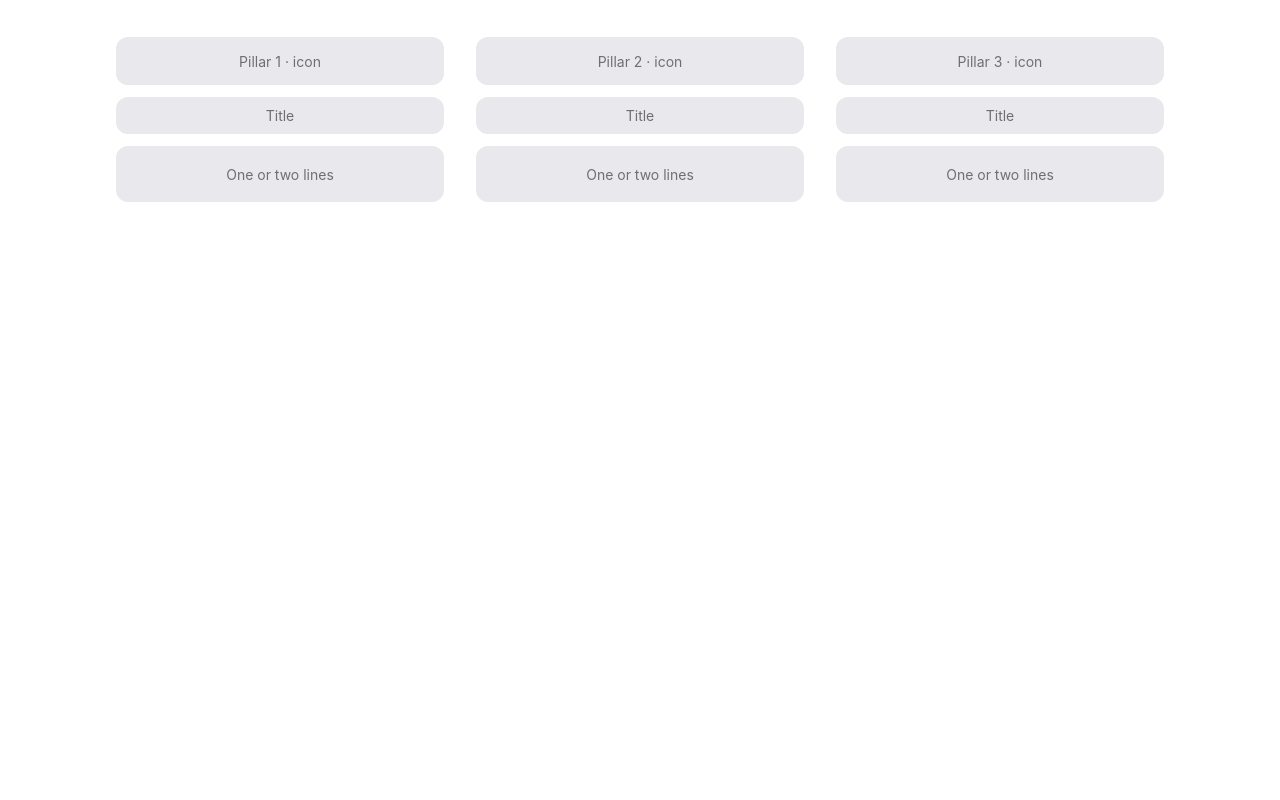
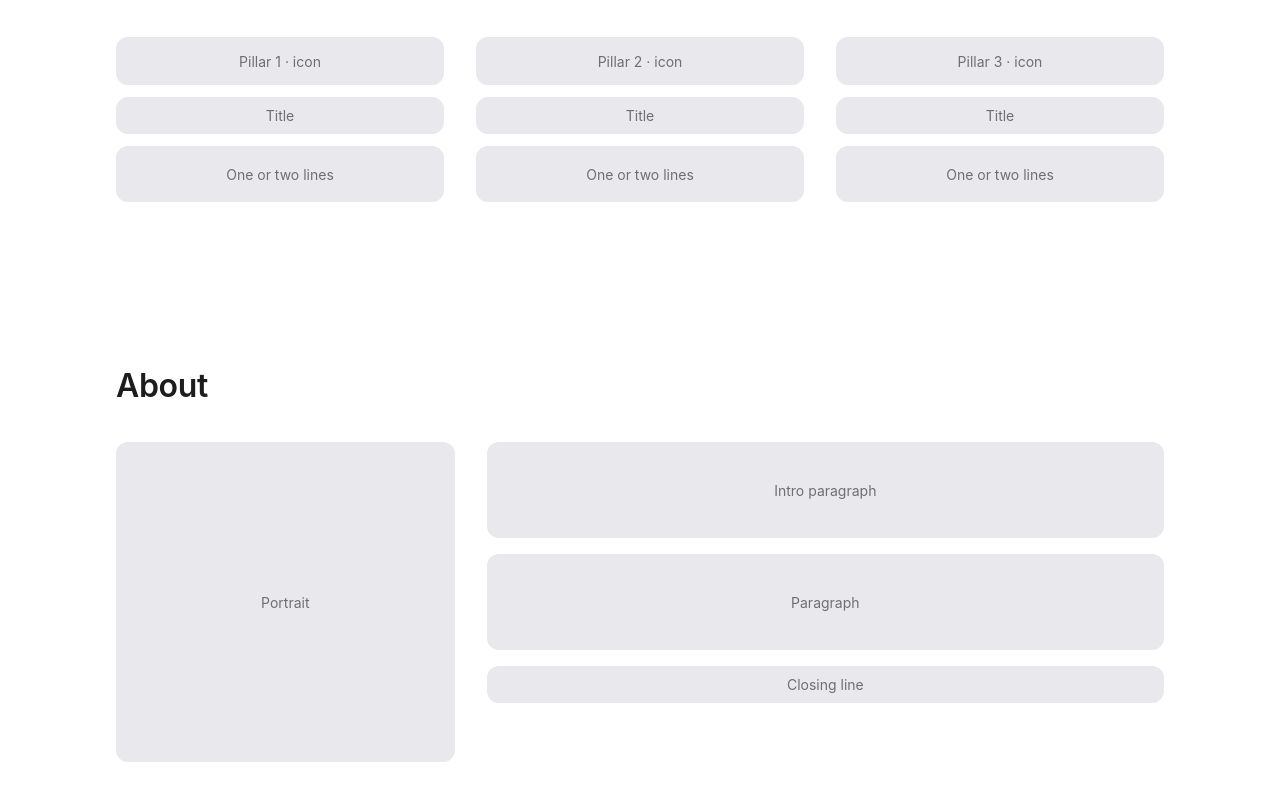
Before and after one commit to vindotski/website, a Next.js app: page / in a window 1280 px wide. Shown: the part 1370-2170 px from the top of the page. Before the commit the page ends 1652 px from the top, so only its background shows below. Built offline with nearby package versions, Linux system fonts and the light colour scheme.

Commit message:
feat(about): wireframe portrait and bio

```diff
--- /dev/null
+++ b/app/_components/About.module.css
@@ -0,0 +1,18 @@
+.layout {
+  display: grid;
+  grid-template-columns: 1fr;
+  gap: 32px;
+}
+
+.text {
+  display: flex;
+  flex-direction: column;
+  gap: 16px;
+}
+
+@media (min-width: 768px) {
+  .layout {
+    grid-template-columns: 1fr 2fr;
+    align-items: start;
+  }
+}
--- /dev/null
+++ b/app/_components/About.tsx
@@ -0,0 +1,18 @@
+import Placeholder from "./Placeholder";
+import Section from "./Section";
+import styles from "./About.module.css";
+
+export default function About() {
+  return (
+    <Section id="about" title="About">
+      <div className={styles.layout}>
+        <Placeholder label="Portrait" height={320} />
+        <div className={styles.text}>
+          <Placeholder label="Intro paragraph" height={96} />
+          <Placeholder label="Paragraph" height={96} />
+          <Placeholder label="Closing line" height={32} />
+        </div>
+      </div>
+    </Section>
+  );
+}
--- a/app/page.tsx
+++ b/app/page.tsx
@@ -1,3 +1,4 @@
+import About from "./_components/About";
 import Header from "./_components/Header";
 import Hero from "./_components/Hero";
 import WhatIDo from "./_components/WhatIDo";
@@ -11,6 +12,7 @@ export default function Home() {
         <Hero />
         <Work />
         <WhatIDo />
+        <About />
       </main>
     </>
   );
```
